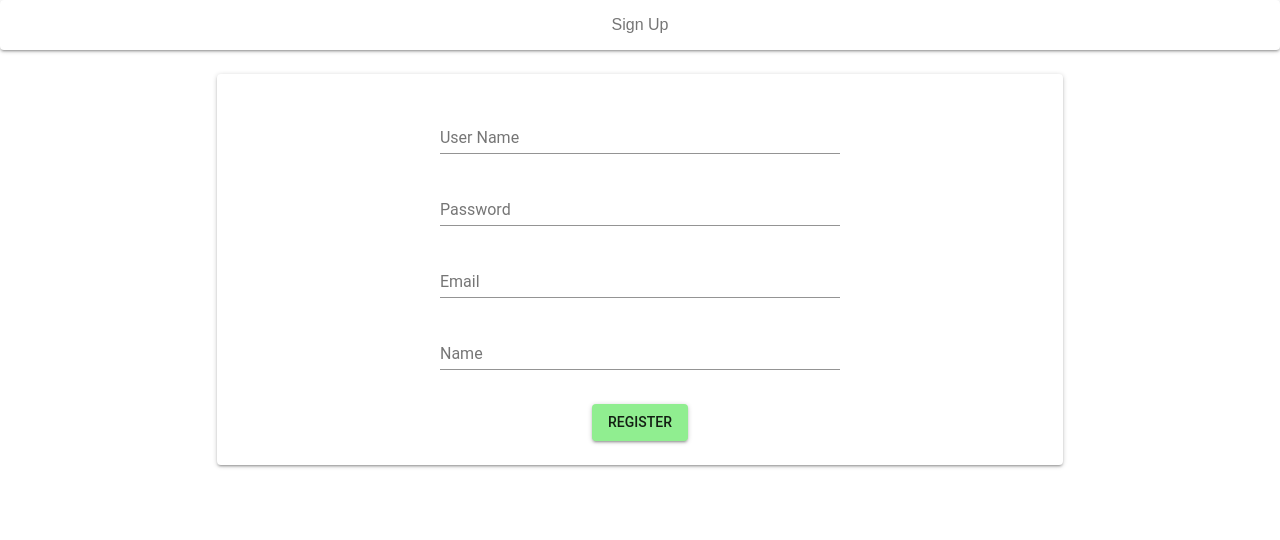
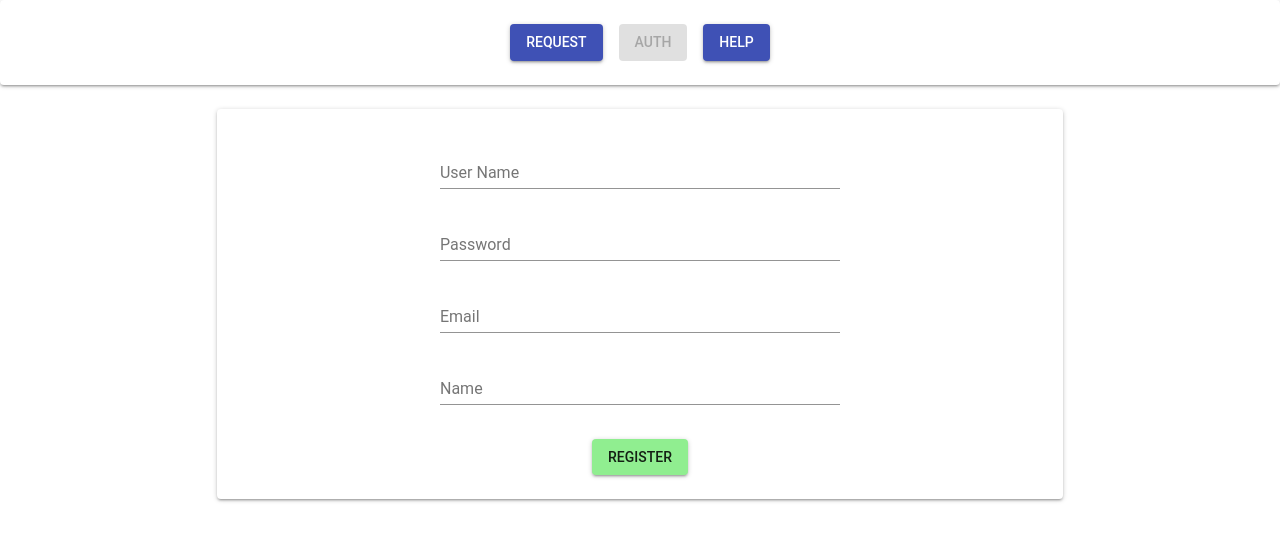
Before and after one commit to 123vivekr/OpenSalve-Web, a React (Create React App) app: page /auth in a window 1280 px wide. Shown: the top 540 px of the page. Built offline with nearby package versions, Linux system fonts and the light colour scheme.

Commit message:
add nav buttons in navbar

```diff
--- a/src/components/auth.js
+++ b/src/components/auth.js
@@ -34,7 +34,7 @@ class Auth extends Component {
         <div className="Auth">
             <Grid container spacing={24}>
                 <Grid item xs={12}>
-                    <NavBar title={'Login'}/>
+                    <NavBar title={'auth'}/>
                 </Grid>
                 <Grid item xs={12} sm={2}>
                 </Grid>
@@ -75,7 +75,7 @@ class Auth extends Component {
         <div className="Auth">
             <Grid container spacing={24}>
                 <Grid item xs={12}>
-                    <NavBar title={'Sign Up'}/>
+                    <NavBar title={'auth'}/>
                 </Grid>
                 <Grid item xs={12} sm={2}>
                 </Grid>
--- a/src/components/navbar.js
+++ b/src/components/navbar.js
@@ -2,6 +2,7 @@ import React, { Component } from 'react';
 import PropTypes from 'prop-types';
 import { withStyles } from '@material-ui/core/styles';
 import Paper from '@material-ui/core/Paper';
+import Button from '@material-ui/core/Button';
 
 const styles = theme => ({
     paper: {
@@ -9,6 +10,9 @@ const styles = theme => ({
         textAlign: 'center',
         color: theme.palette.text.secondary,
     },
+    button: {
+        margin: theme.spacing.unit,
+    }
 });
 
 class NavBar extends Component {
@@ -16,7 +20,17 @@ class NavBar extends Component {
         const { classes } =  this.props;
         return(
             <div className="NavBar">
-                <Paper className={classes.paper}>{this.props.title}</Paper>
+                <Paper className={classes.paper}>
+                    <Button id="button" disabled={this.props.title === "request"} variant='contained' className={classes.button} color='primary'>
+                       Request
+                    </Button>
+                    <Button id="button" disabled={this.props.title === "auth"} variant='contained' className={classes.button} color='primary'>
+                        Auth
+                    </Button>
+                    <Button id="button" disabled={this.props.title === "help"} variant='contained' className={classes.button} color='primary'>
+                        Help
+                    </Button>
+                </Paper>
             </div>
         );
     }
--- a/src/components/request.js
+++ b/src/components/request.js
@@ -18,7 +18,7 @@ class Request extends Component {
         const { classes } = this.props;
         return (
             <div className={root}>
-                <NavBar title={'Request'}/>
+                <NavBar title={'request'}/>
             </div>
         );
     }
```
